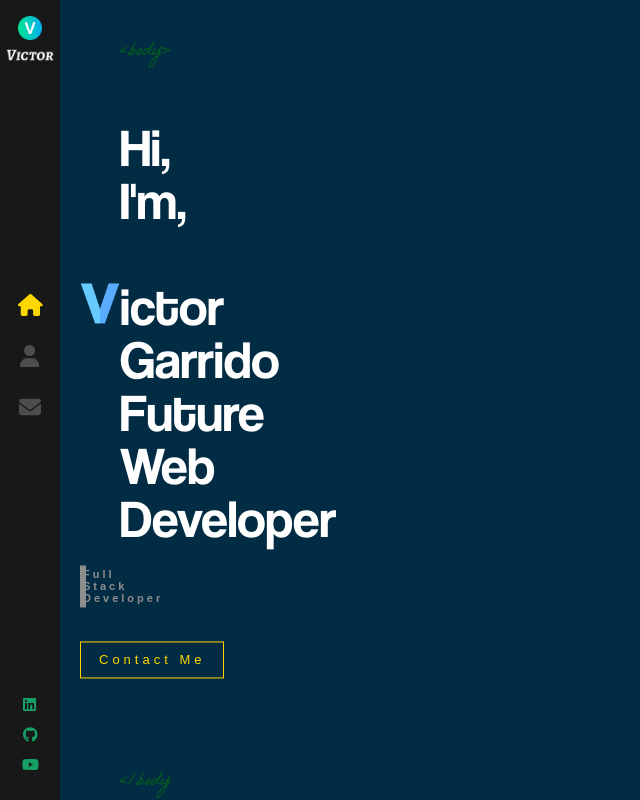
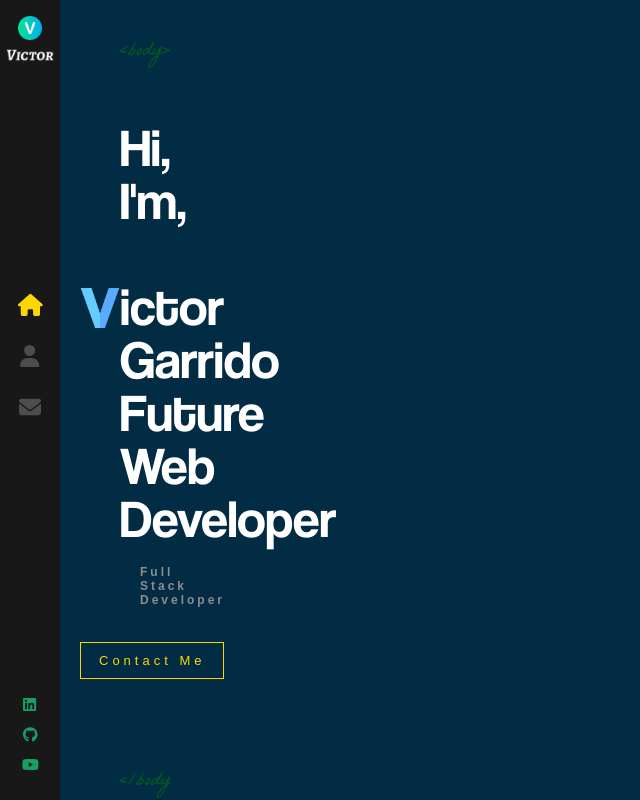
Before and after one commit to victorgarrido1/react-portfolio, a React (Create React App) app in the folder react-portfolio/: page / in a window 1280 px wide. Shown: the whole page, without its empty margins (0-640 px from the left). Built offline with nearby package versions, Linux system fonts and the light colour scheme.

Commit message:
minor css adj

```diff
--- a/react-portfolio/src/App.js
+++ b/react-portfolio/src/App.js
@@ -16,3 +16,5 @@ function App() {
 }
 
 export default App;
+// finished around the 33.08mark
+//do you want to continue SVG?
--- a/react-portfolio/src/components/Home/index.js
+++ b/react-portfolio/src/components/Home/index.js
@@ -7,7 +7,7 @@ const Home = () => {
         <div className="container home-page">
             <div className="text-zone">
                 <h1>Hi,  I'm,
-                <img src={LogoTitle} alt="developer" style={{ marginBottom: '-51px', marginLeft: '-40px', width: '40px' }} />
+                <img src={LogoTitle} alt="developer" style={{ marginBottom: '-56px', marginLeft: '-40px', width: '40px' }} />
                 ictor Garrido Future Web Developer
                 </h1>
                 <h2> Full Stack Developer</h2>
@@ -19,3 +19,5 @@ const Home = () => {
 }
 
 export default Home
+
+//Contine with ABOUT PAGE
--- a/react-portfolio/src/components/Home/index.scss
+++ b/react-portfolio/src/components/Home/index.scss
@@ -53,14 +53,15 @@
 
 h2 {
     color: #8d8d8d;
+    margin-right: 30px;
     margin-top: 20px;
     font-weight: 400px;
-    font-size: 11px;
-    border: 3px solid;
+    font-size: 12px;
+
     font-family: sans-serif;
     letter-spacing:  3px;
     animation: fadeIn 1s 1.8s backwards;
-    margin-left: 80px; // Adjust the value as needed
+    margin-left: 140px; // Adjust the value as needed
 
 }
 
```
